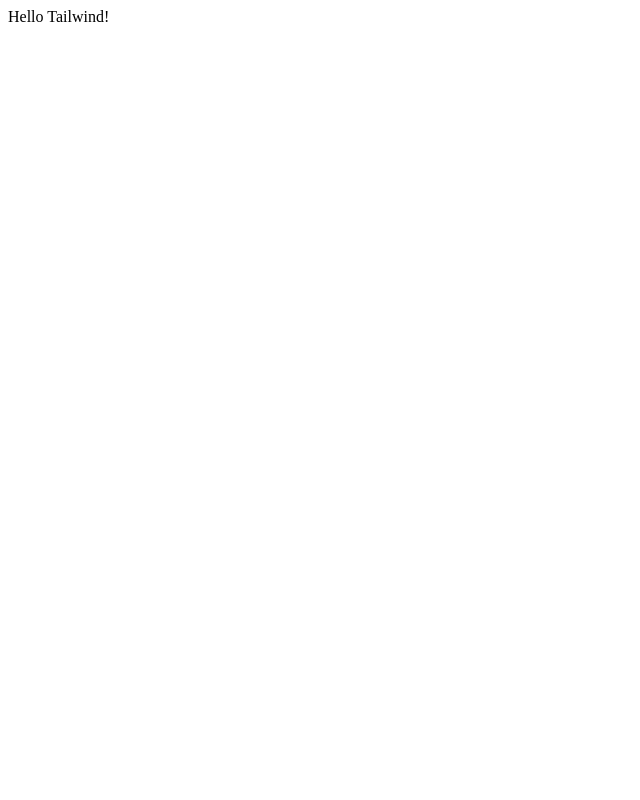
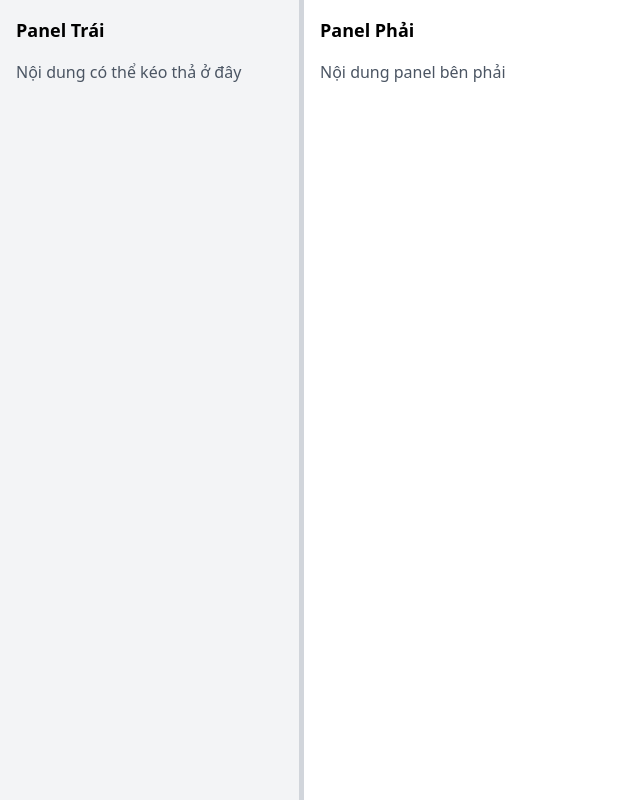
Before and after one commit to namng050185/widget-editor, an Angular app: page / in a window 1280 px wide. Shown: the whole page, without its empty margins (0-640 px from the left). Built offline with nearby package versions, Linux system fonts and the light colour scheme.

Commit message:
Add main layout with drop and drag

```diff
--- a/package.json
+++ b/package.json
@@ -43,7 +43,7 @@
     "karma-jasmine": "~5.1.0",
     "karma-jasmine-html-reporter": "~2.1.0",
     "postcss": "^8.5.6",
-    "tailwindcss": "^4.1.18",
+    "tailwindcss": "^3.4.17",
     "typescript": "~5.9.2"
   }
 }
--- a/src/app/app.html
+++ b/src/app/app.html
@@ -1,3 +1,26 @@
-<div class="bg-blue-500 text-white p-4 rounded-lg">
-  Hello Tailwind!
+<div class="flex h-screen w-full overflow-hidden">
+  <!-- Panel bên trái có thể resize -->
+  <div class="bg-gray-100 border-r border-gray-300 overflow-auto" [style.width.px]="leftPanelWidth()"
+    style="min-width: 200px;max-width: 800px;">
+    <div class="p-4">
+      <h2 class="text-lg font-semibold mb-4">Panel Trái</h2>
+      <p class="text-gray-600">Nội dung có thể kéo thả ở đây</p>
+    </div>
+  </div>
+
+  <!-- Resize handle -->
+  <div class="w-1 bg-gray-300 hover:bg-blue-500 cursor-col-resize transition-colors relative group"
+    (mousedown)="startResize($event)">
+    <div
+      class="absolute inset-y-0 left-1/2 -translate-x-1/2 w-1 group-hover:w-2 bg-blue-500 opacity-0 group-hover:opacity-100 transition-all">
+    </div>
+  </div>
+
+  <!-- Panel bên phải -->
+  <div class="flex-1 bg-white overflow-auto">
+    <div class="p-4">
+      <h2 class="text-lg font-semibold mb-4">Panel Phải</h2>
+      <p class="text-gray-600">Nội dung panel bên phải</p>
+    </div>
+  </div>
 </div>
--- a/src/app/app.ts
+++ b/src/app/app.ts
@@ -1,12 +1,46 @@
-import { Component, signal } from '@angular/core';
-import { RouterOutlet } from '@angular/router';
+import { Component, signal, HostListener } from '@angular/core';
 
 @Component({
   selector: 'app-root',
-  imports: [RouterOutlet],
   templateUrl: './app.html',
   styleUrl: './app.scss'
 })
 export class App {
   protected readonly title = signal('widget-editor');
+  protected readonly leftPanelWidth = signal(300);
+  private isResizing = false;
+  private startX = 0;
+  private startWidth = 0;
+
+  startResize(event: MouseEvent): void {
+    this.isResizing = true;
+    this.startX = event.clientX;
+    this.startWidth = this.leftPanelWidth();
+    event.preventDefault();
+    // Thêm class để thay đổi cursor trên toàn bộ document
+    document.body.style.cursor = 'col-resize';
+    document.body.style.userSelect = 'none';
+  }
+
+  @HostListener('document:mousemove', ['$event'])
+  onMouseMove(event: MouseEvent): void {
+    if (!this.isResizing) return;
+
+    const diff = event.clientX - this.startX;
+    const newWidth = this.startWidth + diff;
+
+    // Giới hạn min 200px và max 800px
+    const clampedWidth = Math.max(200, Math.min(800, newWidth));
+    this.leftPanelWidth.set(clampedWidth);
+  }
+
+  @HostListener('document:mouseup')
+  onMouseUp(): void {
+    if (this.isResizing) {
+      this.isResizing = false;
+      // Khôi phục cursor và user-select
+      document.body.style.cursor = '';
+      document.body.style.userSelect = '';
+    }
+  }
 }
```
Also changed, not shown: 1 other file (tests, documents, lock files or other folders).
